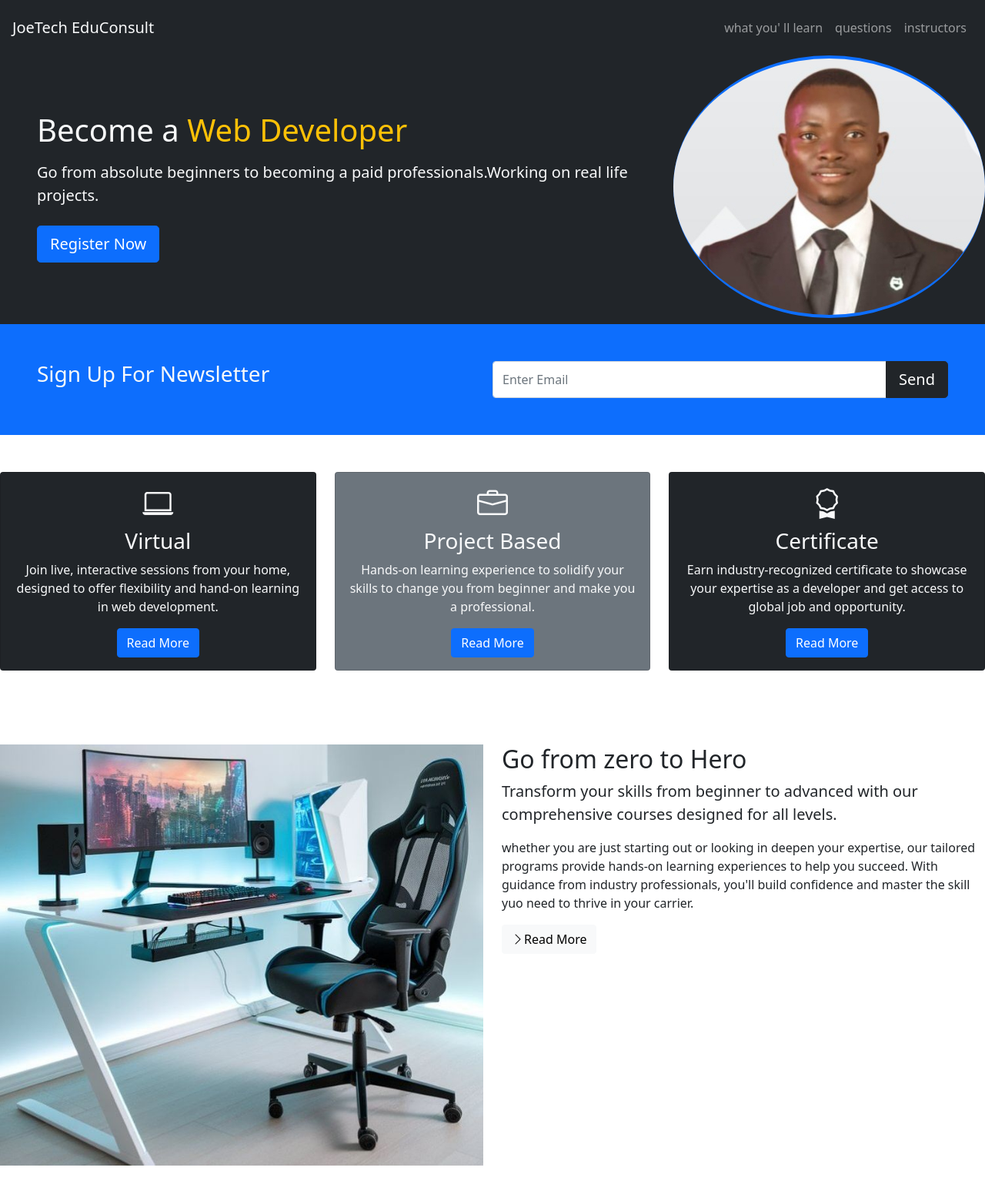
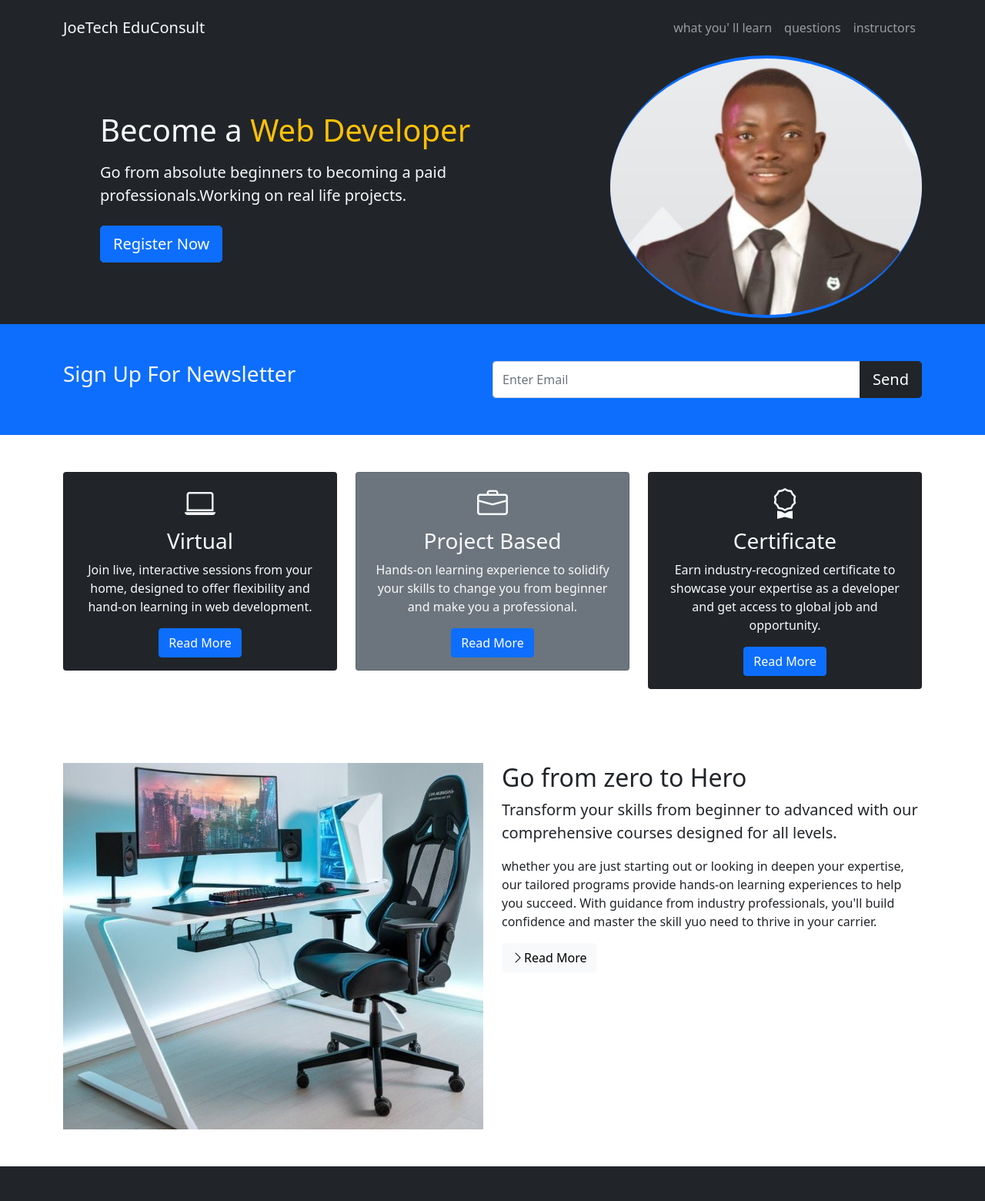
Before and after one commit to OjoJoel1996/Bootstrap5, a plain HTML site: page index.html in a window 1280 px wide. Shown: the top 1560 px of the page at 77% size. Drawn offline with nearby package versions, Linux system fonts and the light colour scheme.

Commit message:
Update index.html

```diff
--- a/index.html
+++ b/index.html
@@ -25,7 +25,7 @@
   </head>
   <body>
     <nav class="navbar navbar-expand-lg bg-dark navbar-dark text-light p-3 fixed-top">
-      <div class="container-fluid px-0">
+      <div class="container">
         <a href="#" class="navbar-brand text-light">JoeTech EduConsult</a>
 
         <button
@@ -57,7 +57,7 @@
 
     <!--showcase -->
     <section class="bg-dark text-light text-center text-md-start pb-4 pb-md-0">
-      <div class="container-fluid px-0">
+      <div class="container">
         <div class="d-md-flex align-items-center pb-2">
           <div class="px-lg-5">
             <h1>Become a <span class="text-warning">Web Developer</span></h1>
@@ -116,7 +116,7 @@
 
     <!--Newsletter-->
     <section class="bg-primary text-light p-5">
-      <div class="container-fluid px-0">
+      <div class="container">
         <div class="d-md-flex justify-content-between">
           <h3 class="text-center text-md-start">Sign Up For Newsletter</h3>
 
@@ -136,7 +136,7 @@
 
     <!--Boxes-->
     <section class="py-5" id="boxes">
-      <div class="container-fluid px-0">
+      <div class="container">
         <div class="row text-center" g-1>
           <div class="col-md">
             <div class="card bg-dark text-light">
@@ -190,7 +190,7 @@
 
     <!--intro section-->
     <section class="py-5" id="intro">
-      <div class="container-fluid px-0">
+      <div class="container">
         <div class="row align-items-center.justify-content-between">
           <div class="col-md">
             <img
@@ -221,7 +221,7 @@
     </section>
     <!--learn section-->
     <section class="bg-dark py-5" id="learn">
-      <div class="container-fluid px-0">
+      <div class="container">
         <div
           class="row align-items-center justify-content-between text-center text-md-start text-light"
         >
@@ -416,7 +416,7 @@
 
     <!--instructors section-->
     <section class="py-5 bg-primary" id="instructors">
-      <div class="container-fluid px-0">
+      <div class="container">
         <h2 class="text-center text-light">Our Instructors</h2>
         <p class="lead text-light text-center">
           Our instructors are 5 star rated instructors with over 3+ years
@@ -521,7 +521,7 @@
 
     <!--Contact section-->
     <section class="p-5">
-   <div class="container-fluid px-0">
+   <div class="container">
     <div class="row align-items-center justify-content-between">
     <div class="col-md">
     <h2 class="text-center">Contact Info</h2>
```
